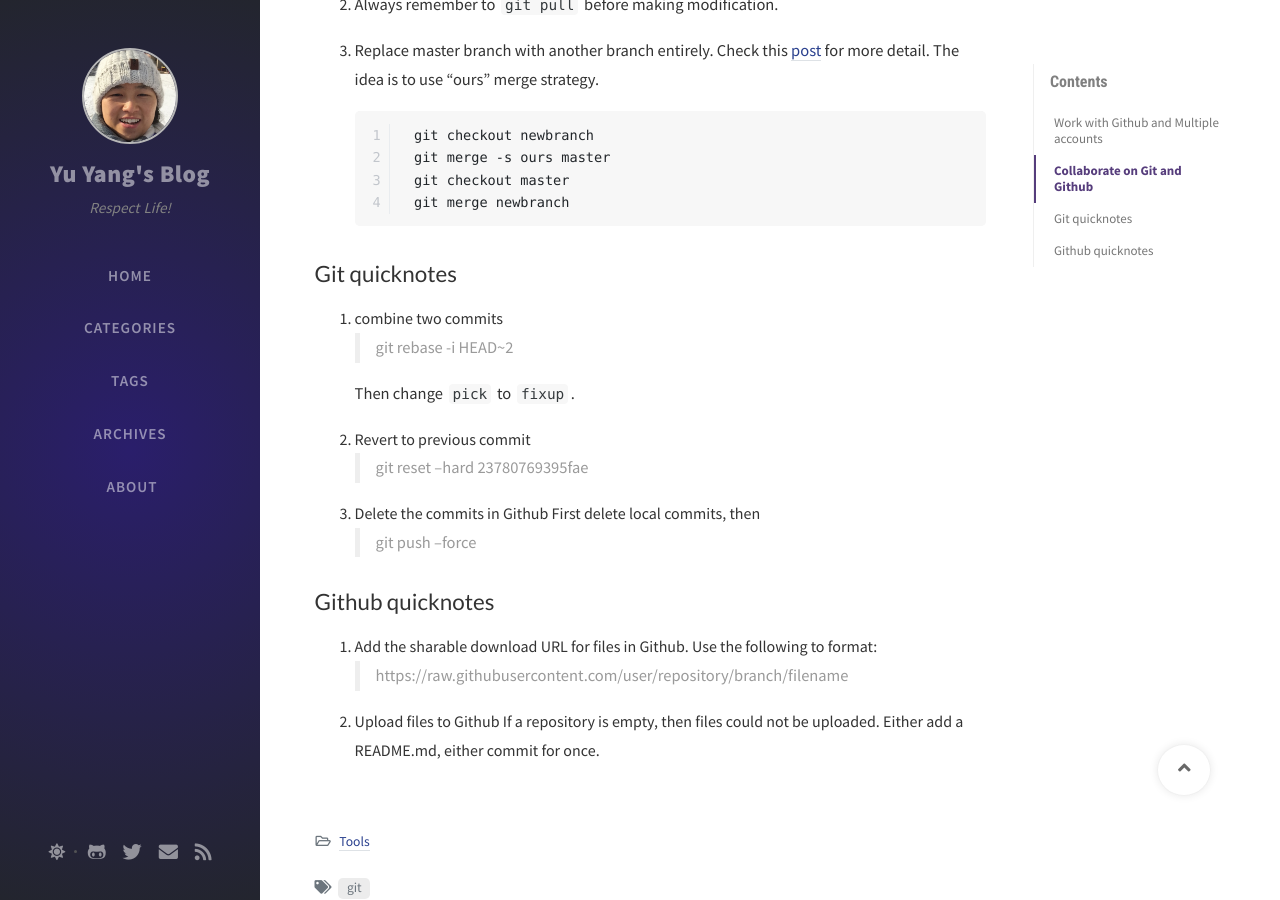
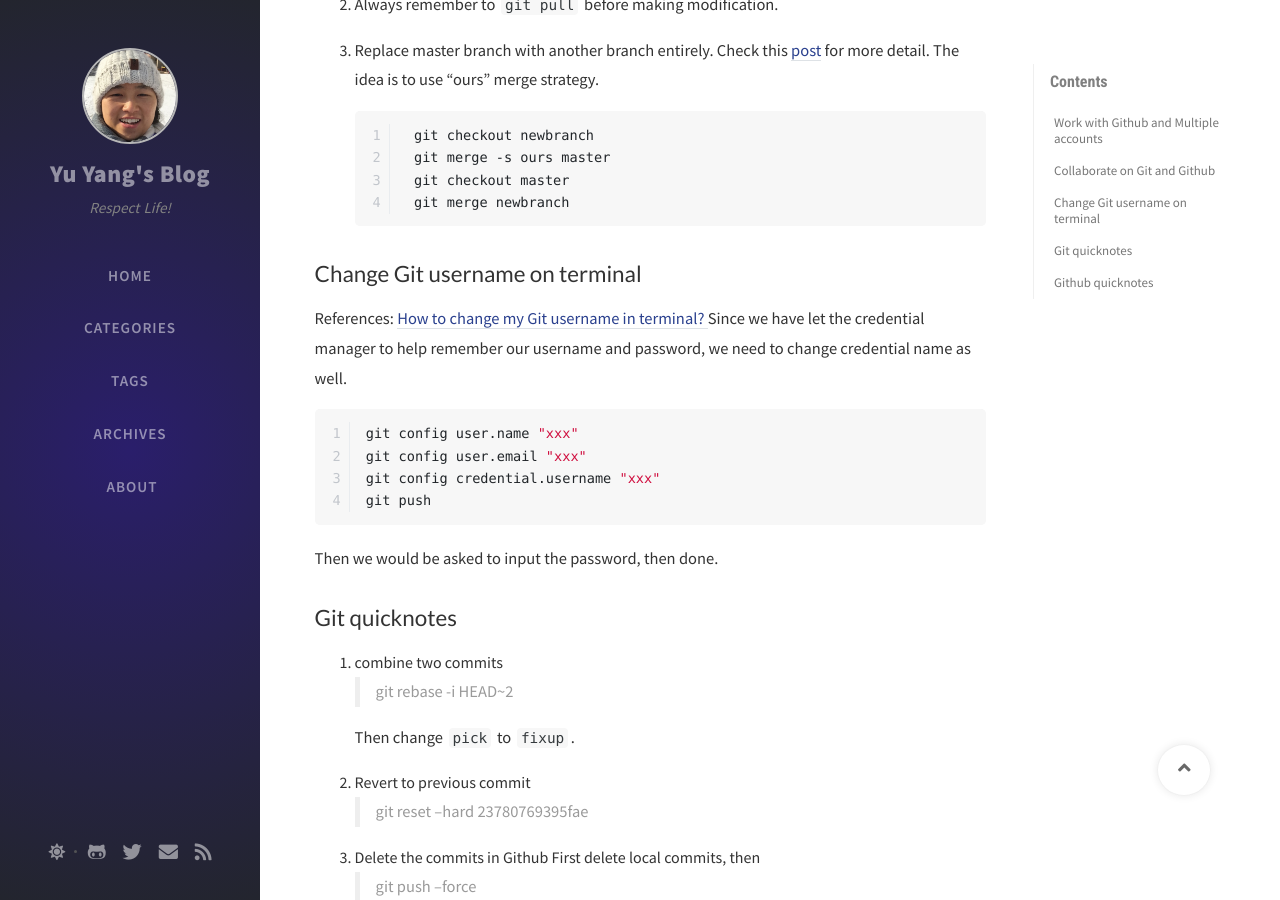
Before and after one commit to yuyangstatistics/blog, a Jekyll site: the page built from _posts/2018-07-06-Git-Notes.md, in a window 1280 px wide and 900 px high, scrolled down 2225 px. Built offline with Jekyll 4.4.1, drawn with Linux system fonts in a browser that asks for light colours; nearby versions of some CDN libraries; comment, search, counter and statistics services are not loaded.

Commit message:
update git notes

````diff
--- a/_posts/2018-07-06-Git-Notes.md
+++ b/_posts/2018-07-06-Git-Notes.md
@@ -90,6 +90,19 @@ Firstly, start the ssh-agent in the background.
     git merge newbranch
     ```
 
+## Change Git username on terminal
+References: [How to change my Git username in terminal?
+](https://stackoverflow.com/a/49813703/13448382)
+Since we have let the credential manager to help remember our username and password, we need to change credential name as well.
+
+```bash
+git config user.name "xxx"
+git config user.email "xxx"
+git config credential.username "xxx"
+git push
+```
+
+Then we would be asked to input the password, then done.
 
 ## Git quicknotes
 1. combine two commits
````
